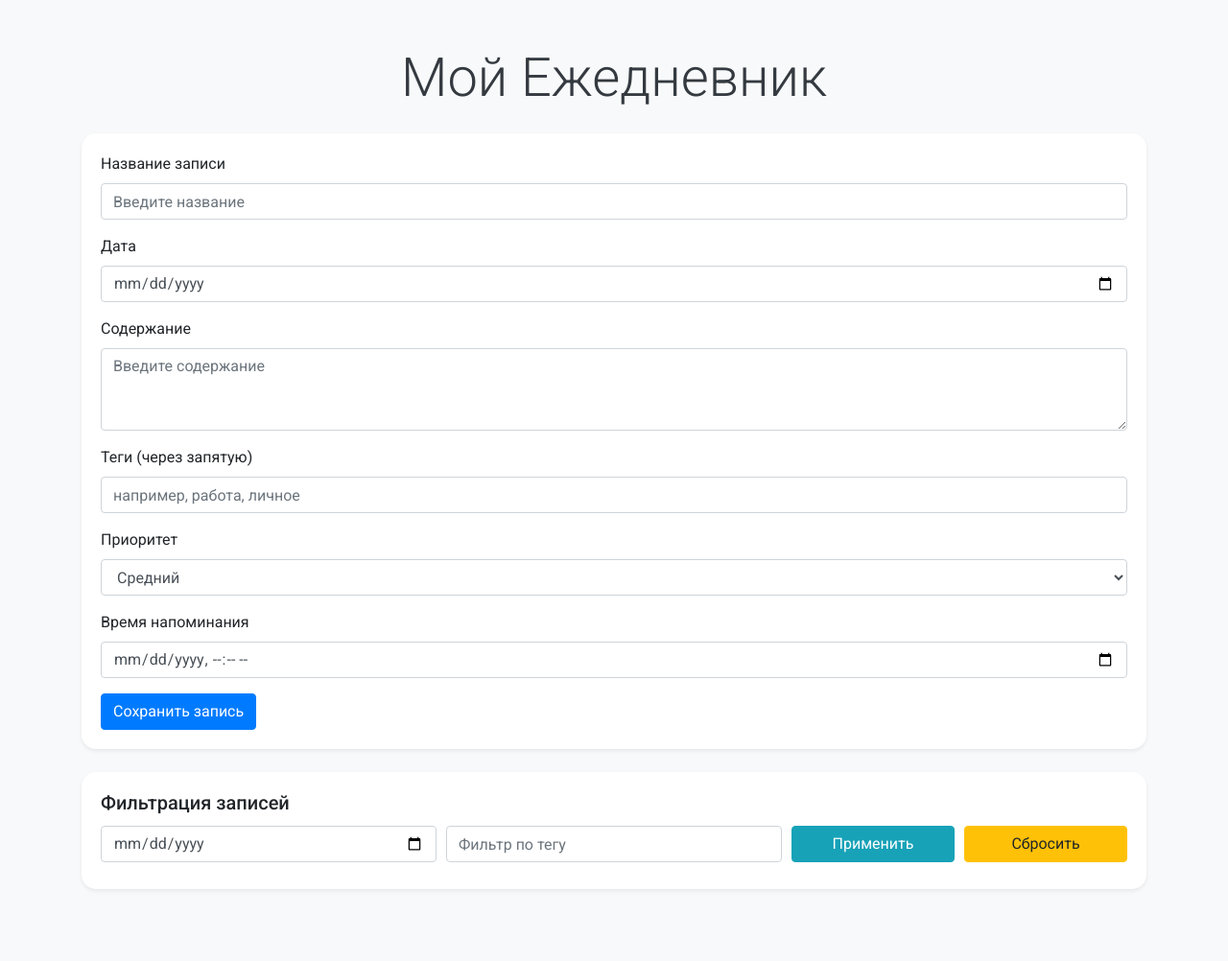
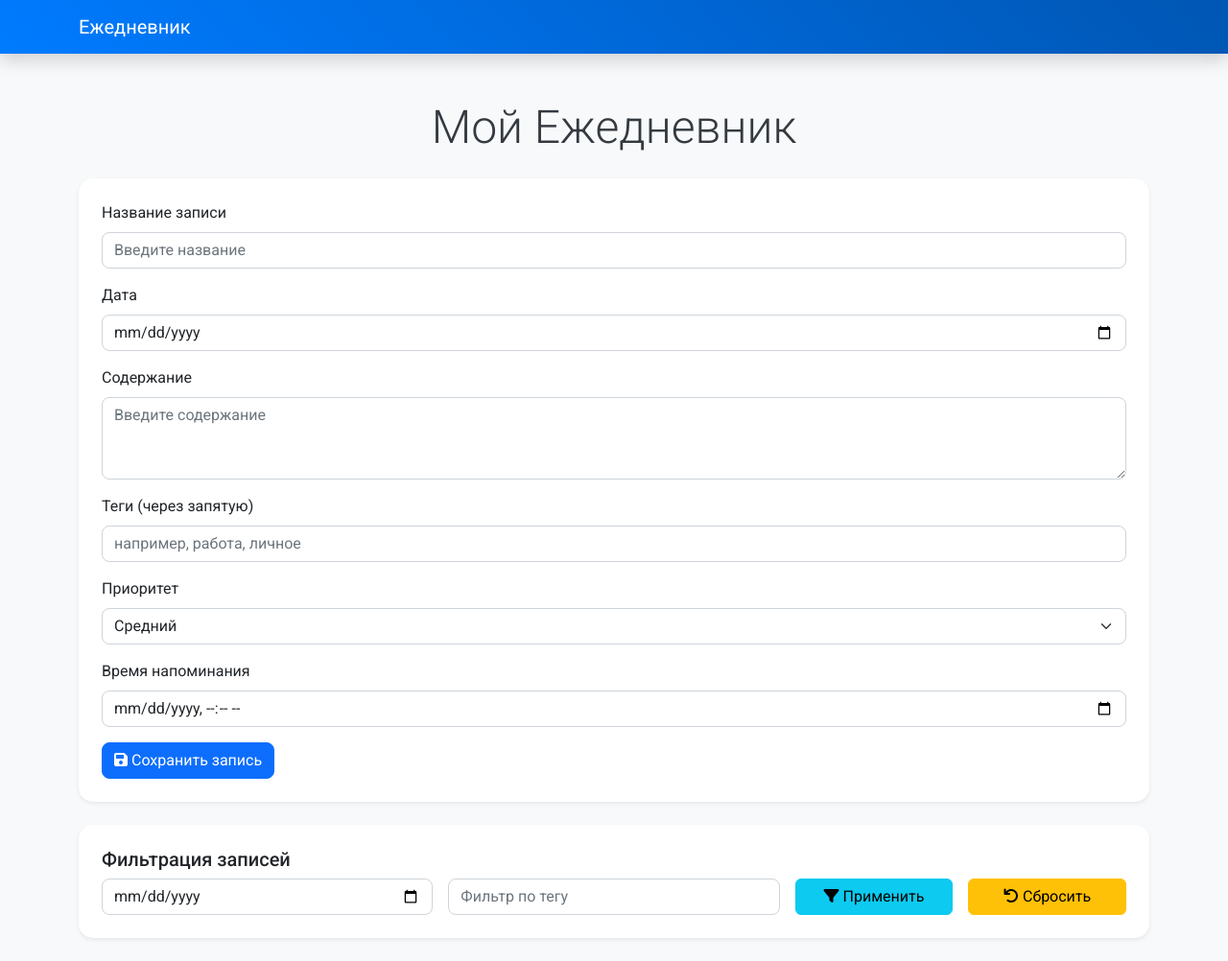
Before and after one commit to saqreed/daily-planner, a website: page public/index.html in a window 1280 px wide. Shown: the whole page at 96% size. Before the commit the page ends 951 px from the top, so only its background shows below. Drawn offline with nearby package versions, Linux system fonts and the light colour scheme; no server answers.

Commit message:
Обновление веб-интерфейса: улучшен дизайн, добавлены новые стили

```diff
--- a/index.js
+++ b/index.js
@@ -1,4 +1,3 @@
-// index.js
 const express = require('express');
 const bodyParser = require('body-parser');
 const fs = require('fs');
--- a/public/index.html
+++ b/public/index.html
@@ -3,50 +3,66 @@
 <head>
   <meta charset="UTF-8">
   <title>Мой Ежедневник</title>
-  <!-- Bootstrap CSS CDN -->
-  <link rel="stylesheet" href="https://stackpath.bootstrapcdn.com/bootstrap/4.5.2/css/bootstrap.min.css">
+  <!-- Bootstrap 5 CSS -->
+  <link href="https://cdn.jsdelivr.net/npm/bootstrap@5.2.3/dist/css/bootstrap.min.css" rel="stylesheet">
   <!-- Google Fonts -->
   <link href="https://fonts.googleapis.com/css2?family=Roboto:wght@300;400;500&display=swap" rel="stylesheet">
+  <!-- Font Awesome для иконок -->
+  <link rel="stylesheet" href="https://cdnjs.cloudflare.com/ajax/libs/font-awesome/6.0.0-beta3/css/all.min.css">
   <link rel="stylesheet" href="style.css">
 </head>
-<body class="bg-light" style="font-family: 'Roboto', sans-serif;">
+<body style="font-family: 'Roboto', sans-serif;">
+  <!-- Навигационная панель -->
+  <nav class="navbar navbar-expand-lg navbar-dark bg-primary shadow">
+    <div class="container">
+      <a class="navbar-brand" href="#">Ежедневник</a>
+      <button class="navbar-toggler" type="button" data-bs-toggle="collapse" data-bs-target="#navbarContent" aria-controls="navbarContent" aria-expanded="false" aria-label="Переключить навигацию">
+        <span class="navbar-toggler-icon"></span>
+      </button>
+      <div class="collapse navbar-collapse" id="navbarContent">
+        <!-- Можно добавить дополнительные пункты меню -->
+      </div>
+    </div>
+  </nav>
+
   <div class="container mt-5">
-    <h1 class="text-center mb-4 display-4">Мой Ежедневник</h1>
-    <!-- Форма для создания/редактирования записи -->
-    <div class="card shadow-sm mb-4">
-      <div class="card-body">
+    <h1 class="text-center mb-4 display-5">Мой Ежедневник</h1>
+
+    <!-- Форма создания/редактирования записи -->
+    <div class="card shadow-sm mb-4 border-0">
+      <div class="card-body p-4">
         <form id="entryForm">
           <input type="hidden" name="id" id="entryId">
-          <div class="form-group">
-            <label for="title">Название записи</label>
+          <div class="mb-3">
+            <label for="title" class="form-label">Название записи</label>
             <input type="text" class="form-control" name="title" id="title" placeholder="Введите название" required>
           </div>
-          <div class="form-group">
-            <label for="date">Дата</label>
+          <div class="mb-3">
+            <label for="date" class="form-label">Дата</label>
             <input type="date" class="form-control" name="date" id="date" required>
           </div>
-          <div class="form-group">
-            <label for="content">Содержание</label>
+          <div class="mb-3">
+            <label for="content" class="form-label">Содержание</label>
             <textarea class="form-control" name="content" id="content" rows="3" placeholder="Введите содержание" required></textarea>
           </div>
-          <div class="form-group">
-            <label for="tags">Теги (через запятую)</label>
+          <div class="mb-3">
+            <label for="tags" class="form-label">Теги (через запятую)</label>
             <input type="text" class="form-control" name="tags" id="tags" placeholder="например, работа, личное">
           </div>
-          <div class="form-group">
-            <label for="priority">Приоритет</label>
-            <select class="form-control" name="priority" id="priority">
+          <div class="mb-3">
+            <label for="priority" class="form-label">Приоритет</label>
+            <select class="form-select" name="priority" id="priority">
               <option value="low">Низкий</option>
               <option value="medium" selected>Средний</option>
               <option value="high">Высокий</option>
             </select>
           </div>
-          <div class="form-group">
-            <label for="reminder">Время напоминания</label>
+          <div class="mb-3">
+            <label for="reminder" class="form-label">Время напоминания</label>
             <input type="datetime-local" class="form-control" name="reminder" id="reminder">
           </div>
           <div class="d-flex justify-content-between">
-            <button type="submit" class="btn btn-primary" id="submitBtn">Сохранить запись</button>
+            <button type="submit" class="btn btn-primary" id="submitBtn"><i class="fas fa-save"></i> Сохранить запись</button>
             <button type="button" class="btn btn-secondary" id="cancelEdit" style="display: none;">Отмена</button>
           </div>
         </form>
@@ -54,21 +70,21 @@
     </div>
 
     <!-- Раздел фильтрации записей -->
-    <div class="card shadow-sm mb-4">
-      <div class="card-body">
+    <div class="card shadow-sm mb-4 border-0">
+      <div class="card-body p-4">
         <h5 class="card-title">Фильтрация записей</h5>
-        <div class="form-row">
-          <div class="col-md-4 mb-2">
+        <div class="row g-3">
+          <div class="col-md-4">
             <input type="date" class="form-control" id="filterDate" placeholder="Фильтр по дате">
           </div>
-          <div class="col-md-4 mb-2">
+          <div class="col-md-4">
             <input type="text" class="form-control" id="filterTag" placeholder="Фильтр по тегу">
           </div>
-          <div class="col-md-2 mb-2">
-            <button class="btn btn-info btn-block" id="applyFilter">Применить</button>
+          <div class="col-md-2">
+            <button class="btn btn-info w-100" id="applyFilter"><i class="fas fa-filter"></i> Применить</button>
           </div>
-          <div class="col-md-2 mb-2">
-            <button class="btn btn-warning btn-block" id="clearFilter">Сбросить</button>
+          <div class="col-md-2">
+            <button class="btn btn-warning w-100" id="clearFilter"><i class="fas fa-undo"></i> Сбросить</button>
           </div>
         </div>
       </div>
@@ -78,9 +94,8 @@
     <div id="entries"></div>
   </div>
 
-  <!-- Bootstrap JS и зависимости (опционально) -->
-  <script src="https://code.jquery.com/jquery-3.5.1.slim.min.js"></script>
-  <script src="https://cdn.jsdelivr.net/npm/bootstrap@4.5.2/dist/js/bootstrap.bundle.min.js"></script>
+  <!-- Bootstrap Bundle с Popper -->
+  <script src="https://cdn.jsdelivr.net/npm/bootstrap@5.2.3/dist/js/bootstrap.bundle.min.js"></script>
   <script src="main.js"></script>
 </body>
 </html>
--- a/public/style.css
+++ b/public/style.css
@@ -1,48 +1,67 @@
 /* public/style.css */
 
-/* Общие стили */
-body {
-    background: #f8f9fa;
+/* Определение CSS-переменных для цветовой схемы */
+:root {
+    --primary-color: #007bff;
+    --primary-dark: #0056b3;
+    --light-bg: #f8f9fa;
+    --dark-text: #343a40;
   }
 
-  h1 {
-    color: #343a40;
+  /* Общие стили для body */
+  body {
+    background-color: var(--light-bg);
+    font-family: 'Roboto', sans-serif;
   }
 
-  /* Стили карточек записей */
+  /* Стили навигационной панели */
+  .navbar {
+    background: linear-gradient(45deg, var(--primary-color), var(--primary-dark));
+  }
+
+  /* Заголовок */
+  h1 {
+    color: var(--dark-text);
+  }
+
+  /* Стили карточек */
   .card {
-    border: none;
     border-radius: 15px;
     transition: transform 0.2s ease, box-shadow 0.2s ease;
   }
-
   .card:hover {
     transform: translateY(-5px);
-    box-shadow: 0 10px 20px rgba(0, 0, 0, 0.1);
+    box-shadow: 0 10px 20px rgba(0, 0, 0, 0.15);
+  }
+
+  /* Стили для элементов форм */
+  .form-control,
+  .form-select {
+    border-radius: 8px;
   }
 
   /* Стили для кнопок */
   .btn-primary {
-    background-color: #007bff;
-    border-color: #007bff;
-    transition: background-color 0.2s ease, border-color 0.2s ease;
+    border-radius: 8px;
+    transition: background-color 0.2s ease;
+  }
+  .btn-primary:hover {
+    background-color: var(--primary-dark);
+  }
+  .btn-secondary {
+    border-radius: 8px;
   }
 
-  .btn-primary:hover {
-    background-color: #0056b3;
-    border-color: #0056b3;
-  }
-
-  /* Стили для области с записями */
+  /* Стили для секции с записями */
   #entries .card {
     margin-bottom: 20px;
+    border: none;
   }
-
   #entries .card-body {
     padding: 20px;
   }
 
-  /* Адаптивные отступы */
+  /* Дополнительные отступы для мобильных устройств */
   @media (max-width: 576px) {
     .card-body {
       padding: 15px;
```
